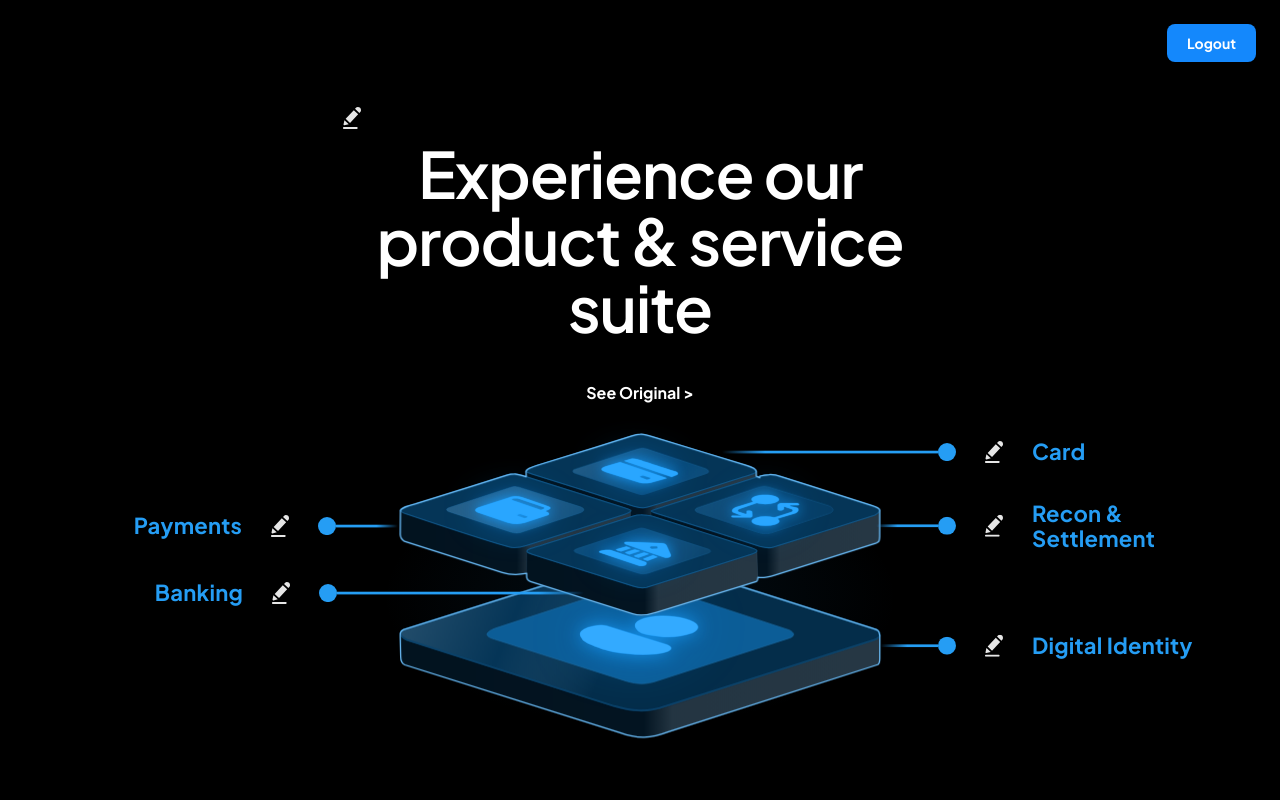
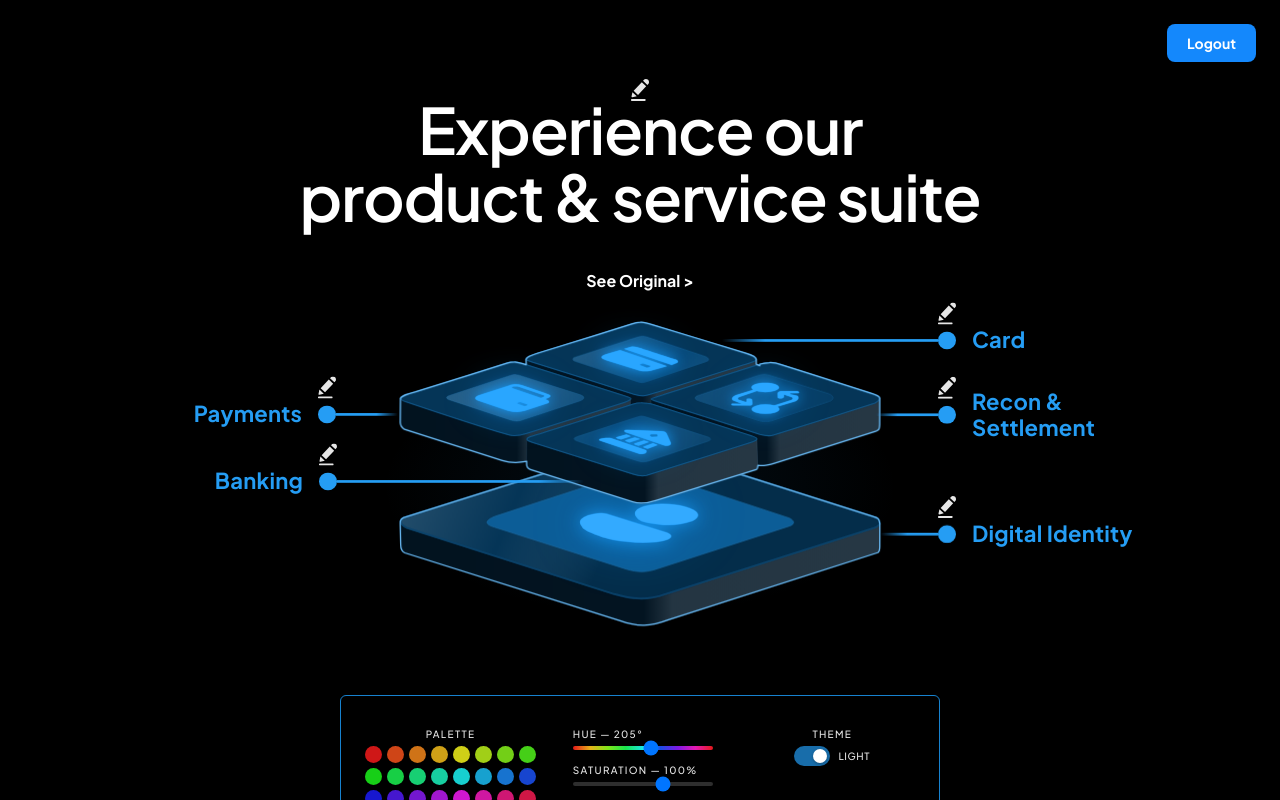
Before and after one commit to michaelwithwings/dt-hero, a React (Vite) app: page / in a window 1280 px wide. Both pictures are taken after a click on the button "Login". Shown: the top 800 px of the page. Built offline with nearby package versions, Linux system fonts and the light colour scheme.

Commit message:
fix: move edit icons for labels for non-mobile

```diff
--- a/src/components/EditIconButton.tsx
+++ b/src/components/EditIconButton.tsx
@@ -27,7 +27,7 @@ export default function EditIconButton({
   const iconSize = (style?.fontSize as string | number | undefined) ?? "22";
 
   return (
-    <span style={{ position: "relative", display: "inline-flex" }}>
+    <span style={{ position: "relative", display: "inline-flex", ...style }}>
       <button
         type="button"
         aria-label={`Edit ${title}`}
--- a/src/components/HeroSection.tsx
+++ b/src/components/HeroSection.tsx
@@ -142,7 +142,7 @@ export default function HeroSection() {
     color: colors.heading,
     textAlign: "center",
     marginBottom: "40px",
-    maxWidth: "620px",
+    maxWidth: "684px",
     transition: "color 0.4s",
   };
 
```
